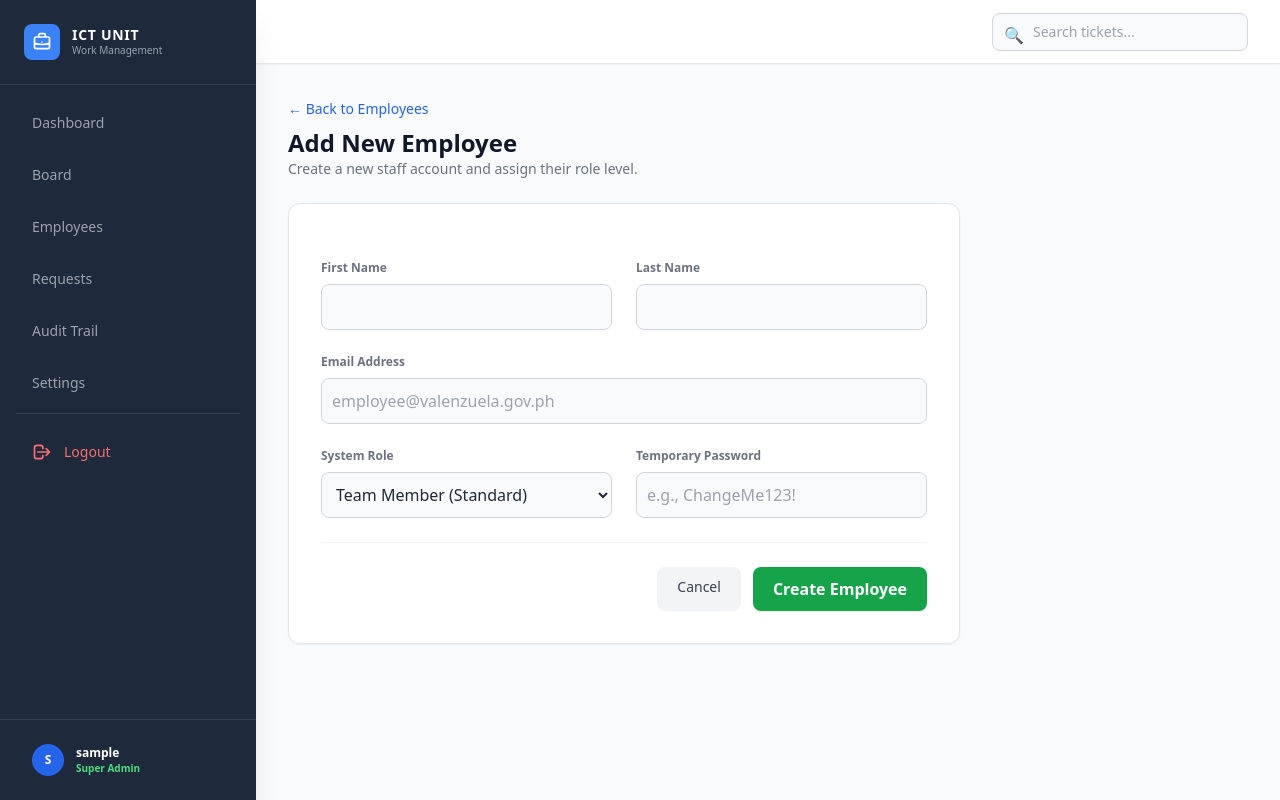
After one commit to gomez28-dev/ict-ticketing-system, a Django app: page /admin-dashboard/teams/add/ in a window 1280 px wide. The commit adds this page. Run offline with Django 5.2, Linux system fonts and the light colour scheme; the visitor is signed in with stand-in values (Sample User, id 1); some libraries are stand-ins or nearby versions.

```diff
--- a/config/urls.py
+++ b/config/urls.py
@@ -1,3 +1,4 @@
+# config/urls.py
 from django.contrib import admin
 from django.urls import path
 from tickets import views
@@ -6,11 +7,15 @@ urlpatterns = [
     path('admin/', admin.site.urls),
     path('', views.public_submit, name='public_submit'),
 
+    # Auth Links
+    path('login/', views.custom_login, name='login'),
+    path('logout/', views.custom_logout, name='logout'),
+
     # Dashboard Links
     path('admin-dashboard/', views.dashboard, name='dashboard'),
     path('admin-dashboard/analytics/', views.analytics_dashboard, name='analytics'),
     path('admin-dashboard/requests/', views.requests_view, name='requests'),
-    path('admin-dashboard/backlog/', views.backlog_view, name='backlog'),  # <-- New Backlog Page
+    path('admin-dashboard/backlog/', views.backlog_view, name='backlog'),
     path('admin-dashboard/create/', views.admin_create_ticket, name='admin_create_ticket'),
 
     # Form Actions
@@ -22,4 +27,5 @@ urlpatterns = [
     path('admin-dashboard/settings/', views.settings_view, name='settings'),
     path('admin-dashboard/request/<int:ticket_id>/triage/', views.ticket_triage_view, name='ticket_triage'),
     path('admin-dashboard/teams/', views.teams_view, name='teams'),
+    path('admin-dashboard/teams/add/', views.add_employee, name='add_employee'),
 ]
--- /dev/null
+++ b/tickets/templates/tickets/add_employee.html
@@ -0,0 +1,58 @@
+{% extends 'tickets/base_admin.html' %}
+
+{% block content %}
+<div class="mb-6">
+    <a href="{% url 'teams' %}" class="text-sm text-blue-600 dark:text-blue-400 hover:underline mb-2 inline-block">&larr; Back to Employees</a>
+    <h1 class="text-2xl font-bold text-gray-900 dark:text-white">Add New Employee</h1>
+    <p class="text-sm text-gray-500 dark:text-gray-400">Create a new staff account and assign their role level.</p>
+</div>
+
+<div class="max-w-2xl bg-white dark:bg-gray-800 rounded-xl shadow-sm border border-gray-200 dark:border-gray-700 p-8 transition-colors">
+
+    {% if error %}
+    <div class="bg-red-50 dark:bg-red-900/20 border border-red-200 dark:border-red-800 text-red-600 dark:text-red-400 px-4 py-3 rounded-lg mb-6 text-sm font-medium">
+        ⚠️ {{ error }}
+    </div>
+    {% endif %}
+
+    <form method="POST" class="space-y-6">
+        {% csrf_token %}
+
+        <div class="grid grid-cols-2 gap-6">
+            <div>
+                <label class="block text-xs text-gray-500 dark:text-gray-400 mb-2 font-bold">First Name</label>
+                <input type="text" name="first_name" required class="w-full border border-gray-300 dark:border-gray-600 rounded-lg p-2.5 bg-gray-50 dark:bg-gray-700 dark:text-white focus:ring-2 focus:ring-[#0078d4] outline-none">
+            </div>
+            <div>
+                <label class="block text-xs text-gray-500 dark:text-gray-400 mb-2 font-bold">Last Name</label>
+                <input type="text" name="last_name" required class="w-full border border-gray-300 dark:border-gray-600 rounded-lg p-2.5 bg-gray-50 dark:bg-gray-700 dark:text-white focus:ring-2 focus:ring-[#0078d4] outline-none">
+            </div>
+        </div>
+
+        <div>
+            <label class="block text-xs text-gray-500 dark:text-gray-400 mb-2 font-bold">Email Address</label>
+            <input type="email" name="email" required placeholder="employee@valenzuela.gov.ph" class="w-full border border-gray-300 dark:border-gray-600 rounded-lg p-2.5 bg-gray-50 dark:bg-gray-700 dark:text-white focus:ring-2 focus:ring-[#0078d4] outline-none">
+        </div>
+
+        <div class="grid grid-cols-2 gap-6">
+            <div>
+                <label class="block text-xs text-gray-500 dark:text-gray-400 mb-2 font-bold">System Role</label>
+                <select name="role" class="w-full border border-gray-300 dark:border-gray-600 rounded-lg p-2.5 bg-gray-50 dark:bg-gray-700 dark:text-white focus:ring-2 focus:ring-[#0078d4] outline-none">
+                    <option value="MEMBER">Team Member (Standard)</option>
+                    <option value="MANAGER">Manager</option>
+                    <option value="ADMIN">Admin (Full Access)</option>
+                </select>
+            </div>
+            <div>
+                <label class="block text-xs text-gray-500 dark:text-gray-400 mb-2 font-bold">Temporary Password</label>
+                <input type="text" name="password" required placeholder="e.g., ChangeMe123!" class="w-full border border-gray-300 dark:border-gray-600 rounded-lg p-2.5 bg-gray-50 dark:bg-gray-700 dark:text-white focus:ring-2 focus:ring-[#0078d4] outline-none">
+            </div>
+        </div>
+
+        <div class="pt-6 mt-6 border-t border-gray-100 dark:border-gray-700 flex justify-end gap-3">
+            <a href="{% url 'teams' %}" class="px-5 py-2.5 text-sm font-medium text-gray-700 dark:text-gray-300 bg-gray-100 dark:bg-gray-700 hover:bg-gray-200 dark:hover:bg-gray-600 rounded-lg transition-colors">Cancel</a>
+            <button type="submit" class="px-5 py-2.5 bg-green-600 hover:bg-green-700 text-white rounded-lg font-bold shadow-sm transition-colors">Create Employee</button>
+        </div>
+    </form>
+</div>
+{% endblock %}
--- a/tickets/templates/tickets/base_admin.html
+++ b/tickets/templates/tickets/base_admin.html
@@ -71,18 +71,31 @@
                     Settings
                 </a>
 
+                <div class="pt-4 mt-4 border-t border-gray-700 dark:border-gray-800">
+                    <a href="{% url 'logout' %}" class="flex items-center gap-3 px-4 py-3 text-sm font-medium rounded-lg transition-all text-red-400 hover:bg-red-500/10 hover:text-red-300">
+                        <svg class="w-5 h-5" fill="none" stroke="currentColor" viewBox="0 0 24 24"><path stroke-linecap="round" stroke-linejoin="round" stroke-width="2" d="M17 16l4-4m0 0l-4-4m4 4H7m6 4v1a3 3 0 01-3 3H6a3 3 0 01-3-3V7a3 3 0 013-3h4a3 3 0 013 3v1"></path></svg>
+                        Logout
+                    </a>
+                </div>
+
                 {% endwith %}
             </nav>
         </div>
 
-        <div class="p-4 border-t border-gray-700 dark:border-gray-800">
+       <div class="p-4 border-t border-gray-700 dark:border-gray-800">
             <div class="flex items-center gap-3 px-4 py-2">
-                <div class="w-8 h-8 rounded-full bg-blue-600 flex items-center justify-center font-bold text-xs uppercase">
+                <div class="w-8 h-8 rounded-full bg-blue-600 flex items-center justify-center font-bold text-xs uppercase text-white">
                     {{ request.user.username|make_list|first|default:"A" }}
                 </div>
                 <div class="overflow-hidden">
-                    <p class="text-xs font-bold truncate">{{ request.user.username|default:"Admin" }}</p>
-                    <p class="text-[10px] text-gray-500">System Administrator</p>
+                    <p class="text-xs font-bold truncate text-white">{{ request.user.username|default:"Admin" }}</p>
+
+                    {% if request.user.is_superuser %}
+                        <p class="text-[10px] font-bold text-green-400">Super Admin</p>
+                    {% else %}
+                        <p class="text-[10px] font-bold text-blue-400">Admin</p>
+                    {% endif %}
+
                 </div>
             </div>
         </div>
--- a/tickets/views.py
+++ b/tickets/views.py
@@ -6,6 +6,111 @@ from django.shortcuts import render, redirect, get_object_or_404
 from django.http import JsonResponse
 from django.db.models import Q
 import json
+from django.contrib.auth import authenticate, login, logout
+from django.contrib.auth import get_user_model
+from django.contrib.auth.decorators import user_passes_test
+
+User = get_user_model()
+
+
+def is_superadmin(user):
+    """Check if the user is a superuser."""
+    return user.is_superuser
+
+
+@user_passes_test(is_superadmin, login_url='dashboard')
+def add_employee(request):
+    """Secure view to allow Super Admins to create new staff accounts."""
+    error = None
+
+    if request.method == 'POST':
+        first_name = request.POST.get('first_name')
+        last_name = request.POST.get('last_name')
+        email = request.POST.get('email')
+        role = request.POST.get('role', 'MEMBER')
+        password = request.POST.get('password')
+
+        # Use email as the username for simplicity, or generate a username
+        username = email.split('@')[0] if email else f"{first_name.lower()}.{last_name.lower()}"
+
+        # Check if user already exists
+        if User.objects.filter(username=username).exists() or User.objects.filter(email=email).exists():
+            error = "An employee with this email or username already exists."
+        else:
+            # Create the new user securely
+            new_user = User.objects.create_user(
+                username=username,
+                email=email,
+                password=password,
+                first_name=first_name,
+                last_name=last_name,
+                role=role
+            )
+
+            # If they are added as an ADMIN or MANAGER, grant them staff status
+            if role in ['ADMIN', 'MANAGER']:
+                new_user.is_staff = True
+                new_user.save()
+
+            return redirect('teams')
+
+    return render(request, 'tickets/add_employee.html', {'error': error})
+
+
+# ==========================================
+# AUTHENTICATION VIEWS
+# ==========================================
+
+def custom_login(request):
+    """Handles the custom dark-mode login page."""
+    # Redirect if already logged in
+    if request.user.is_authenticated:
+        return redirect('dashboard')
+
+    if request.method == 'POST':
+        email_input = request.POST.get('email', '').strip()
+
+        # --- CONDITIONAL LOGIN BYPASS FOR DEVELOPMENT ---
+        if email_input == 'admin@test.com':
+            # 1. Log in as a regular Admin
+            # Get or create a hardcoded standard Admin account
+            user, created = User.objects.get_or_create(
+                username='testadmin',
+                defaults={
+                    'email': 'admin@test.com',
+                    'first_name': 'Test',
+                    'last_name': 'Admin',
+                    'role': 'ADMIN',
+                    'is_staff': True,
+                    'is_superuser': False
+                }
+            )
+            # If it just created the user, set a dummy password and save
+            if created:
+                user.set_password('AdminPass123!')
+                user.save()
+
+        else:
+            # 2. Log in as Super Admin
+            # Find the actual superuser in the database instead of just the first user
+            user = User.objects.filter(is_superuser=True).first()
+
+            # Fallback just in case no superuser exists yet
+            if not user:
+                user = User.objects.first()
+
+        # Log the selected user in and redirect
+        if user:
+            login(request, user)
+        return redirect('dashboard')
+
+    return render(request, 'tickets/login.html')
+
+
+def custom_logout(request):
+    """Logs the user out and redirects to the public submission page."""
+    logout(request)
+    return redirect('public_submit')
 
 # ==========================================
 # MAIN KANBAN & PUBLIC VIEWS
```
Also changed, not shown: tickets/templates/tickets/login.html (added, +69 -0 lines), tickets/templates/tickets/public_submit.html (+4 -4 lines), tickets/templates/tickets/teams.html (+12 -3 lines), tickets/templates/tickets/ticket_creation.html (+6 -6 lines).
